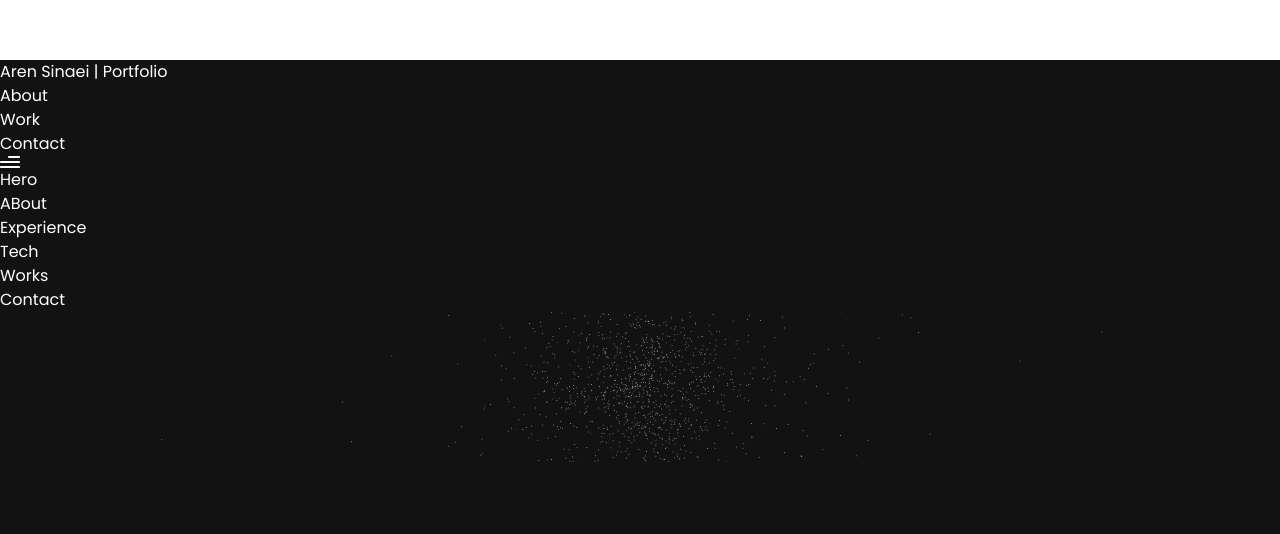
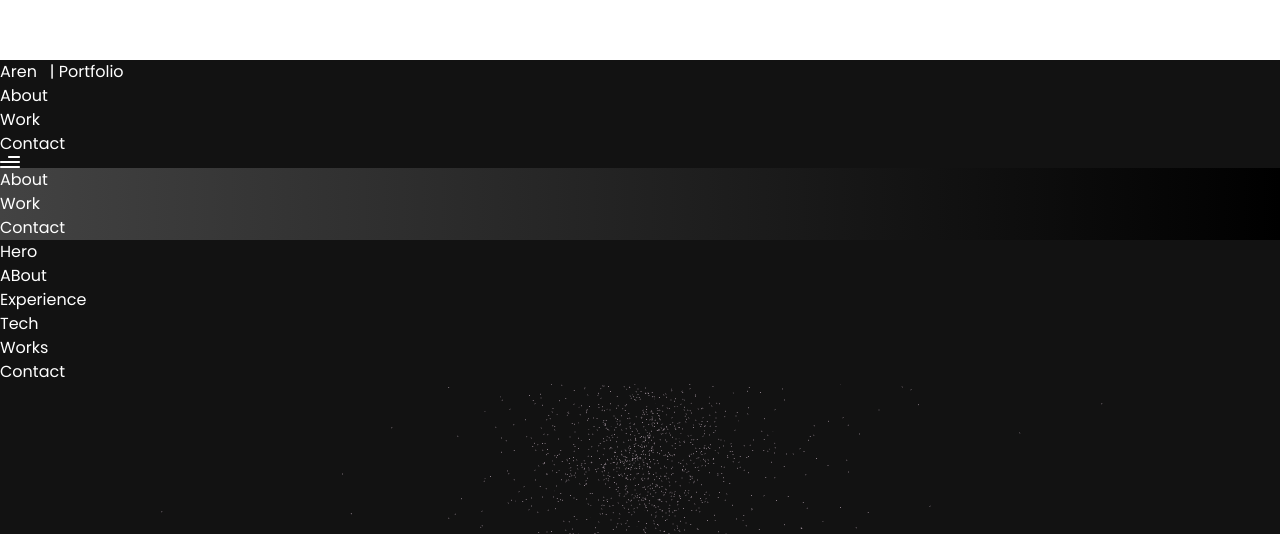
Before and after one commit to arensin8/MyPortfolio, a React (Vite) app: page / in a window 1280 px wide. Shown: the part 1220-1754 px from the top of the page. Before the commit the page ends 1682 px from the top, so only its background shows below. Built offline with nearby package versions, Linux system fonts and the light colour scheme.

Commit message:
navbar section ended

```diff
--- a/src/components/Navbar.jsx
+++ b/src/components/Navbar.jsx
@@ -27,15 +27,15 @@ const Navbar = () => {
         <img src={logo} alt="logo" className='w-9
         h-9 object-contain'/>
         <p
-        className='text-white text-[18px] font-bold cursor-pointer'>
-          Aren Sinaei <span className='sm:block hidden'>| Portfolio</span></p>
+        className='text-white text-[18px] font-bold cursor-pointer flex'>
+          Aren &nbsp; <span className='sm:block hidden'> | Portfolio</span></p>
       </Link>
       <ul className='list-none hidden sm:flex flex-row gap-10'>
         {navLinks.map((link) => (
           <li key={link.id}
           className={`
           ${active === link.title ? "text-white"
-          :"text-secondary"} hover:text-white text-[18px] fobt-medium curspor-pointer`}
+          :"text-secondary"} hover:text-white text-[18px] font-medium curspor-pointer`}
           onClick={() => setActive(link.title)}
           >
             <a href={`#${link.id}`}>{link.title}</a>
@@ -53,7 +53,23 @@ const Navbar = () => {
 
       <div className={
         `${!toggle ? 'hidden' : 'flex'} p-6 absolute black-gradient right-0
-        top-20 mx-4 my-2 z-10 min-w-[140px] rounded-xl`}></div>
+        top-20 mx-4 my-2 z-10 min-w-[140px] rounded-xl`}>
+          <ul className='list-none flex justify-end items-start flex-col gap-4'>
+        {navLinks.map((link) => (
+          <li key={link.id}
+          className={`
+          ${active === link.title ? "text-white"
+          :"text-secondary"}  font-poppins font-medium text-[16px] curspor-pointer`}
+          onClick={() => {
+            setActive(link.title);
+            setToggle(!toggle)
+          }}
+          >
+            <a href={`#${link.id}`}>{link.title}</a>
+          </li>
+        ))}
+      </ul>
+        </div>
     </div>
     </nav>
 
```
